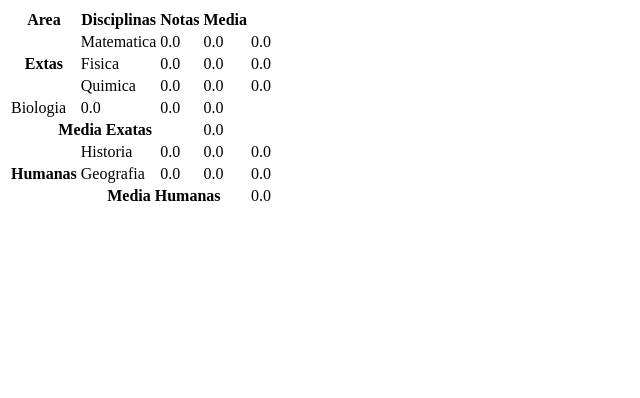
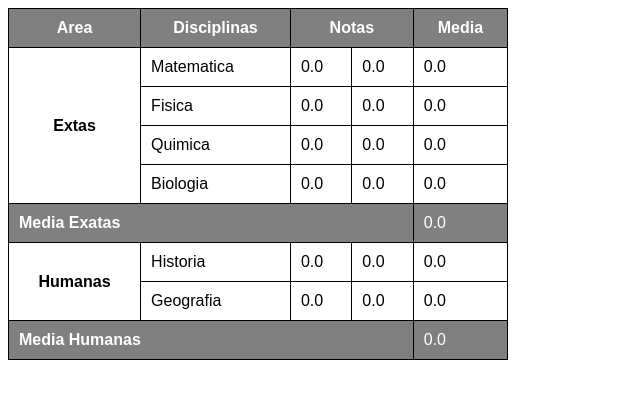
Before and after one commit to mavitori/html-css, a plain HTML site: page desafios/014/tabela.html in a window 1280 px wide. Shown: the whole page, without its empty margins (0-640 px from the left). Drawn offline with Linux system fonts and the light colour scheme.

Commit message:
Update tabela.html

```diff
--- a/desafios/014/tabela.html
+++ b/desafios/014/tabela.html
@@ -5,6 +5,39 @@
     <meta http-equiv="X-UA-Compatible" content="IE=edge">
     <meta name="viewport" content="width=device-width, initial-scale=1.0">
     <title>Tabela</title>
+
+    <style>
+              body {
+            font-family: Arial, Helvetica, sans-serif;
+        }
+
+        table {
+            border-collapse: collapse;
+            width: 500px;
+        }
+
+        thead {
+            background-color: gray;
+            color: white;
+        }
+
+caption {
+    font-size: 2em;
+    font-weight: bold;
+    padding: 10px;
+}
+
+        th,td {
+            border: 1px solid black;
+            padding: 10px;
+        }
+
+        .a {
+            background-color: gray;
+            color: white;
+            text-align: left;
+        }
+    </style>
 </head>
 <body>
 
@@ -13,14 +46,14 @@
             <tr>
                 <th scope="col">Area</th>
                 <th scope="col">Disciplinas</th>
-                <th>Notas</th>
+                <th colspan="2" scope="col">Notas</th>
                 <th scope="col">Media</th>
             </tr>
         </thead>
 
         <tbody>
             <tr>
-                <th rowspan="3" scope="rowgroup">Extas</th>
+                <th rowspan="4" scope="rowgroup">Extas</th>
                 <td>Matematica</td>
                 <td>0.0</td>
                 <td>0.0</td>
@@ -45,11 +78,11 @@
                 <td>0.0</td>
             </tr>
             <tr>
-                    <th colspan="3" scope="colgroup">Media Exatas</th>
-                    <td>0.0</td>
+                    <th class="a" colspan="4" scope="colgroup">Media Exatas</th>
+                    <td class="a">0.0</td>
             </tr>
              <tr>
-                            <th rowspan="3" scope="rowgroup">Humanas</th>
+                            <th rowspan="2" scope="rowgroup">Humanas</th>
                             <td>Historia</td>
                             <td>0.0</td>
                             <td>0.0</td>
@@ -62,8 +95,8 @@
                             <td>0.0</td>
                     </tr>
                     <tr>
-                    <th colspan="3" scope="colgroup">Media Humanas</th>
-                    <td>0.0</td>
+                    <th class="a" colspan="4" scope="colgroup">Media Humanas</th>
+                    <td class="a">0.0</td>
                     </tr>
 
         </tbody>
```
